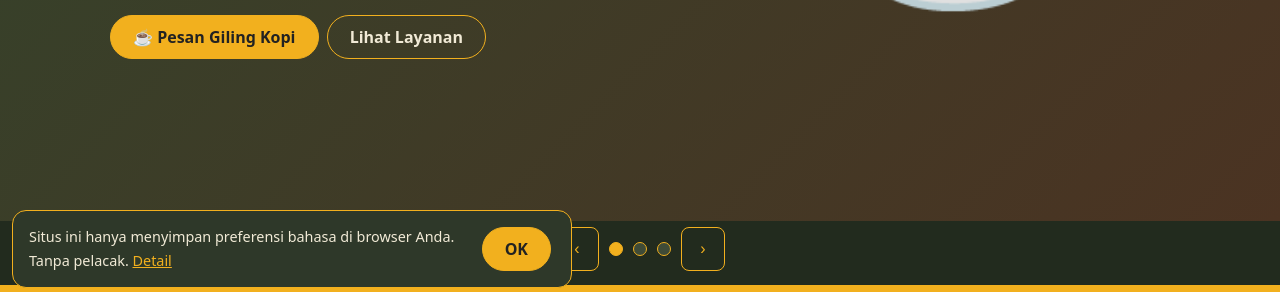
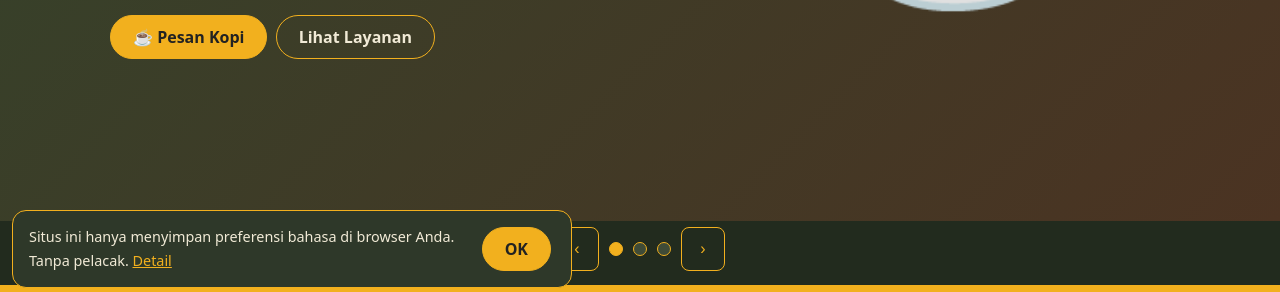
Before and after one commit to jimkoto/pro-zafrancoffee, a plain HTML site: page index.html in a window 1280 px wide. Shown: the part 500-792 px from the top of the page. Drawn offline with Linux system fonts and the light colour scheme.

Commit message:
Update index.html

```diff
--- a/index.html
+++ b/index.html
@@ -51,7 +51,7 @@
 <div class="sl on" style="--a:#33432b;--b:#4b3322"><div class="w"><div>
 <h1><span class="id">Jasa Giling Kopi Terdekat di Tangerang Selatan</span><span class="en">Nearest Coffee Grinding Service in South Tangerang</span></h1>
 <p><span class="id">Roastery & supplier kopi di Pamulang: green beans, roasted beans, jasa giling dan jasa roasting untuk seluruh Tangerang Raya.</span><span class="en">Coffee roastery & supplier in Pamulang: green beans, roasted beans, grinding and roasting services across Greater Tangerang.</span></p>
-<p><a class="btn" data-wa>☕ <span class="id">Pesan Giling Kopi</span><span class="en">Order Grinding</span></a> <a class="btn o" href="#layanan"><span class="id">Lihat Layanan</span><span class="en">See Services</span></a></p>
+<p><a class="btn" data-wa>☕ <span class="id">Pesan Kopi</span><span class="en">Order Grinding</span></a> <a class="btn o" href="#layanan"><span class="id">Lihat Layanan</span><span class="en">See Services</span></a></p>
 </div><div class="em" aria-hidden="true">☕</div></div></div>
 <div class="sl" style="--a:#4b3322;--b:#2b1b10"><div class="w"><div>
 <h2><span class="id">Jasa Roasting Kopi Sesuai Selera</span><span class="en">Coffee Roasting Made to Your Taste</span></h2>
```
